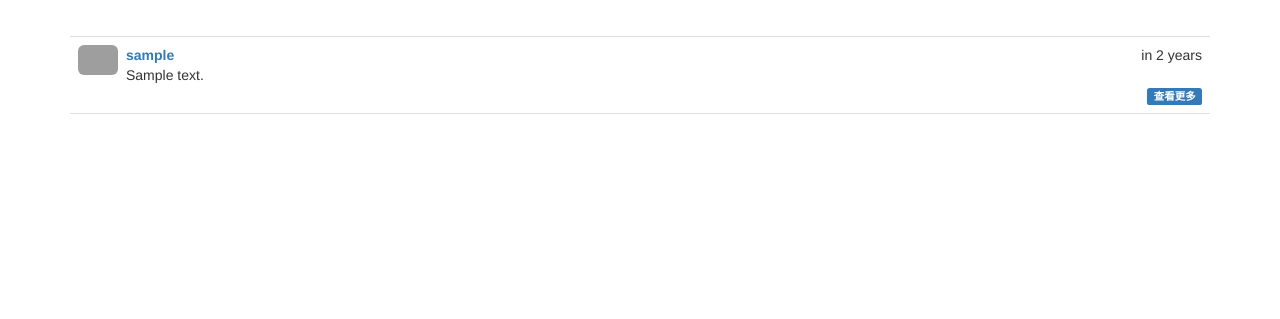
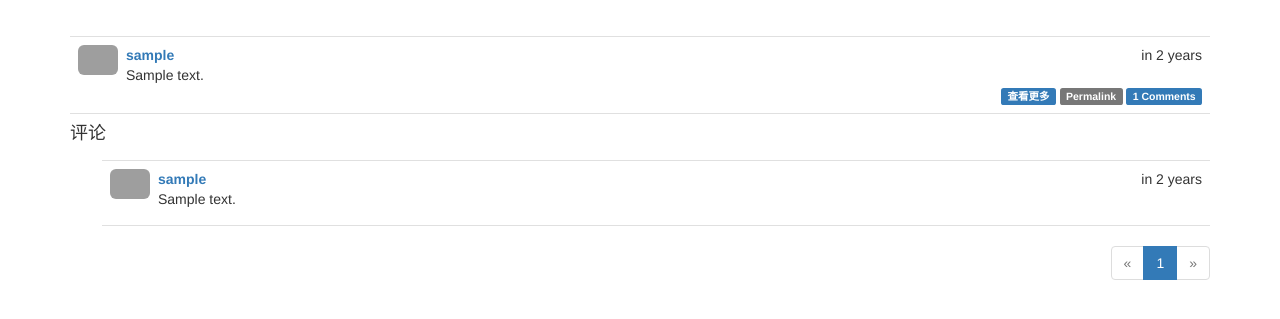
Before and after one commit to Yowe/awesome-python-webapp, a Flask app: page /post/1 in a window 1280 px wide. Shown: the part 52-371 px from the top of the page. Run offline with Flask 2, Linux system fonts and the light colour scheme; tables that the repository leaves empty hold one stand-in row (values such as "Sample post"); some libraries are stand-ins or nearby versions; grey boxes are pictures that could not be loaded.

Commit message:
add comment

```diff
--- a/flasky_webapp/app/main/forms.py
+++ b/flasky_webapp/app/main/forms.py
@@ -53,3 +53,8 @@ class EditProfileAdminForm(Form):
 class PostForm(Form):
     body = PageDownField("what's on your mind?", validators=[DataRequired()])
     submit = SubmitField('Submit')
+
+
+class CommentForm(Form):
+    body = StringField('', validators=[DataRequired()])
+    submit = SubmitField('提交')
--- a/flasky_webapp/app/main/views.py
+++ b/flasky_webapp/app/main/views.py
@@ -4,8 +4,8 @@ from flask import render_template, session, redirect, url_for, abort, \
 from flask_login import login_required, current_user
 
 from . import main
-from .forms import NameForm, EditProfileForm, EditProfileAdminForm, PostForm
-from ..models import User, Role, Permission, Post
+from .forms import NameForm, EditProfileForm, EditProfileAdminForm, PostForm, CommentForm
+from ..models import User, Role, Permission, Post, Comment
 from .. import db
 from ..decorators import admin_required, permission_required
 
@@ -36,6 +36,7 @@ def index():
    posts = pagination.items
    return render_template('index.html', form=form, posts=posts, pagination=pagination,
                           show_followed=show_followed,)
+
 
 @main.route('/all')
 def show_all():
@@ -108,12 +109,6 @@ def edit_profile_admin(id):
     return render_template('edit_profile.html', form=form, user=user)
 
 
-@main.route('/post/<int:id>')
-def post(id):
-    post = Post.query.get_or_404(id)
-    return render_template('post.html', posts=[post])
-
-
 @main.route('/edit/<int:id>', methods=['GET', 'POST'])
 @login_required
 def edit(id):
@@ -162,6 +157,7 @@ def followers(username):
                             endpoint='.followers', pagination=pagination,
                             followers=followers)
 
+
 @main.route('/followed_by/<username>')
 def followed_by(username):
     user = User.query.filter_by(username=username).first()
@@ -178,6 +174,7 @@ def followed_by(username):
                            endpoint='.followed_by', pagination=pagination,
                            follows=follows)
 
+
 @main.route('/unfollow/<username>')
 @login_required
 @permission_required(Permission.FOLLOW)
@@ -193,3 +190,27 @@ def unfollow(username):
     db.session.commit()
     flash('You are not following %s anymore.' % username)
     return redirect(url_for('.user', username=username))
+
+
+@main.route('/post/<int:id>', methods=['GET', 'POST'])
+def post(id):
+    post = Post.query.get_or_404(id)
+    form = CommentForm()
+    if form.validate_on_submit():
+        comment = Comment(body=form.body.data,
+                          post=post,
+                          author=current_user._get_current_object())
+        db.session.add(comment)
+        db.session.commit()
+        flash('评论提交成功')
+        return redirect(url_for('.post', id=post.id, page=-1))
+
+    page = request.args.get('page', 1, type=int)
+    if page == -1:
+        page = (post.comments.count()-1)/\
+               current_app.config['FLASKY_COMMENT_PER_PAGE']+1
+    pagination = post.comments.order_by(Comment.timestamp.desc()).paginate(
+        page, per_page=current_app.config['FLASKY_COMMENT_PER_PAGE'], error_out=False)
+    comments = pagination.items
+    return render_template('post.html', posts=[post], form=form,
+                           comments=comments, pagination=pagination)
--- a/flasky_webapp/app/models.py
+++ b/flasky_webapp/app/models.py
@@ -76,6 +76,7 @@ class User(UserMixin, db.Model):
     about_me = db.Column(db.Text())
     member_since = db.Column(db.DateTime(), default=datetime.utcnow)
     last_seen = db.Column(db.DateTime(), default=datetime.utcnow)
+    comments = db.relationship('Comment', backref='author', lazy='dynamic')
 
     confirmed = db.Column(db.Boolean, default=False)
 
@@ -175,6 +176,7 @@ class Post(db.Model):
     author_id = db.Column(db.Integer, db.ForeignKey('users.id'))
 
     body_html = db.Column(db.Text)
+    comments = db.relationship('Comment', backref='post', lazy='dynamic')
 
     @classmethod
     def on_changed_body(cls, value, oldvalue, initiator):
@@ -187,6 +189,28 @@ class Post(db.Model):
 
 
 db.event.listen(Post.body, 'set', Post.on_changed_body)
+
+
+class Comment(db.Model):
+    __tablename__ = 'comments'
+    id = db.Column(db.Integer, primary_key=True)
+    body = db.Column(db.Text)
+    body_html = db.Column(db.Text)
+    timestamp = db.Column(db.DateTime, index=True, default=datetime.utcnow)
+    disabled = db.Column(db.Boolean)
+    author_id = db.Column(db.Integer, db.ForeignKey('users.id'))
+    post_id = db.Column(db.Integer, db.ForeignKey('posts.id'))
+
+    @staticmethod
+    def on_changed_body(target, value, oldvalue, initiator):
+        allow_tags = ['a', 'abbr', 'acronym', 'b', 'code', 'em', 'i', 'strong']
+        target.body_html = bleach.linkify(bleach.clean(
+            markdown(value, output_format='html'),
+            tags=allow_tags, strip=True
+        ))
+
+
+db.event.listen(Comment.body, 'set', Comment.on_changed_body)
 
 
 
--- /dev/null
+++ b/flasky_webapp/app/templates/_comments.html
@@ -0,0 +1,35 @@
+<ul class="comments">
+    {% for comment in comments %}
+    <li class="comment">
+        <div class="comment-thumbnail">
+            <a href="{{ url_for('.user', username=comment.author.username) }}">
+                <img width="40px" class="img-rounded profile-thumbnail" src="{{ comment.author.gravatar() }}">
+            </a>
+        </div>
+        <div class="comment-content">
+            <div class="comment-date">{{ moment(comment.timestamp).fromNow() }}</div>
+            <div class="comment-author"><a href="{{ url_for('.user', username=comment.author.username) }}">{{ comment.author.username }}</a></div>
+            <div class="comment-body">
+                {% if comment.disabled %}
+                <p><i>This comment has been disabled by a moderator.</i></p>
+                {% endif %}
+                {% if moderate or not comment.disabled %}
+                    {% if comment.body_html %}
+                        {{ comment.body_html | safe }}
+                    {% else %}
+                        {{ comment.body }}
+                    {% endif %}
+                {% endif %}
+            </div>
+            {% if moderate %}
+                <br>
+                {% if comment.disabled %}
+                <a class="btn btn-default btn-xs" href="{{ url_for('.moderate_enable', id=comment.id, page=page) }}">Enable</a>
+                {% else %}
+                <a class="btn btn-danger btn-xs" href="{{ url_for('.moderate_disable', id=comment.id, page=page) }}">Disable</a>
+                {% endif %}
+            {% endif %}
+        </div>
+    </li>
+    {% endfor %}
+</ul>
--- a/flasky_webapp/app/templates/_posts.html
+++ b/flasky_webapp/app/templates/_posts.html
@@ -32,6 +32,13 @@
                         <span class="label label-primary">编辑</span>
                     </a>
                 {% endif %}
+
+                <a href="{{ url_for('.post', id=post.id) }}">
+                    <span class="label label-default">Permalink</span>
+                </a>
+                <a href="{{ url_for('.post', id=post.id) }}#comments">
+                    <span class="label label-primary">{{ post.comments.count() }} Comments</span>
+                </a>
             </div>
         </div>
     </li>
--- a/flasky_webapp/app/templates/post.html
+++ b/flasky_webapp/app/templates/post.html
@@ -1,8 +1,23 @@
 {% extends "base.html" %}
+{% import "bootstrap/wtf.html" as wtf %}
+{% import "_macros.html" as macros %}
 
 {% block title %}Flasky - Post{% endblock %}
 
 {% block page_content %}
-{% include '_posts.html' %}
+    {% include '_posts.html' %}
+
+    <h4 id="comments">评论</h4>
+    {% if current_user.can(Permission.COMMENT) %}
+    <div class="comment-form">
+        {{ wtf.quick_form(form) }}
+    </div>
+    {% endif %}
+    {% include '_comments.html' %}
+    {% if pagination %}
+    <div class="pagination">
+        {{ macros.pagination_widget(pagination, '.post', fragment='#comments', id=posts[0].id) }}
+    </div>
+    {% endif %}
 
 {% endblock %}
--- a/flasky_webapp/config.py
+++ b/flasky_webapp/config.py
@@ -10,7 +10,8 @@ class Config:
     MAIL_USERNAME = 'ruwangxiansheng@sina.com'
     MAIL_PASSWORD = ''
     FLASK_POSTS_PER_PAGE = 6
-    FLASKY_FOLLOWERS_PER_PAGE=6
+    FLASKY_FOLLOWERS_PER_PAGE = 6
+    FLASKY_COMMENT_PER_PAGE = 6
 
     @staticmethod
     def init_app(app):
```
Also changed, not shown: flasky_webapp/migrations/versions/89ebb238f06a_init.py (added, +41 -0 lines).
